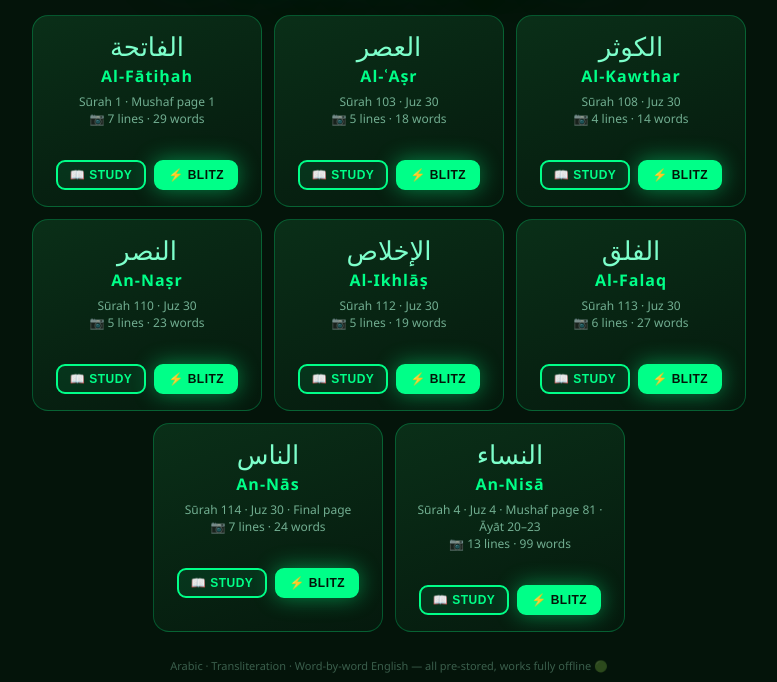
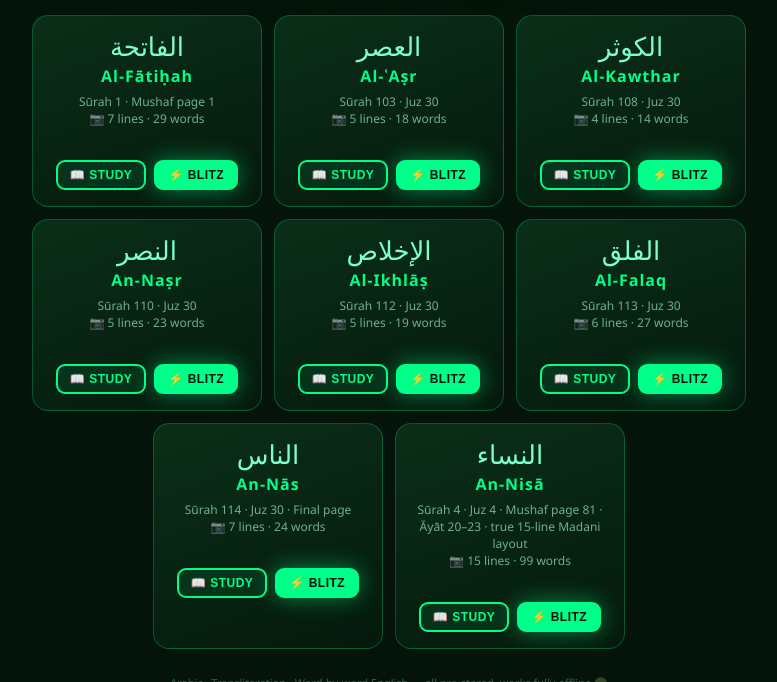
Before and after one commit to mrbugimposter3-ship-it/quran-blitz, a plain HTML site: page index.html in a window 1280 px wide. Shown: the part 118-800 px from the top of the page, without its empty margins (251-1028 px from the left). Drawn offline with Linux system fonts and the light colour scheme.

Commit message:
Page 81: exact 15-line Madani mushaf layout (verified vs quran.com API)

```diff
--- a/index.html
+++ b/index.html
@@ -313,21 +313,23 @@ const PAGES=[
    [W('الَّذِي','Alladhī','Who'),W('يُوَسْوِسُ','yuwaswisu','whispers'),W('فِي','fī','into'),W('صُدُورِ','ṣudūri','the chests'),W('النَّاسِ','an-nās','of mankind')],
    [W('مِنَ','Mina','From'),W('الْجِنَّةِ','al-jinnati','the jinn'),W('وَالنَّاسِ','wan-nāsi','and mankind')]
   ]},
-  { id:'nisa', name:'An-Nisā', arabicName:'النساء', ref:'Sūrah 4 · Juz 4 · Mushaf page 81 · Āyāt 20–23',
+  { id:'nisa', name:'An-Nisā', arabicName:'النساء', ref:'Sūrah 4 · Juz 4 · Mushaf page 81 · Āyāt 20–23 · true 15-line Madani layout',
   lines:[
-   [W('وَإِنْ','Wa-in','And if'),W('أَرَدتُّمُ','aradtum','you intend'),W('ٱسْتِبْدَالَ','istibdāla','replacing'),W('زَوْجٍ','zawjin','a wife'),W('مَّكَانَ','makāna','in place of'),W('زَوْجٍ','zawjin','a wife'),W('وَءَاتَيْتُمْ','wa-ātaytum','and you have given')],
-   [W('إِحْدَىٰهُنَّ','iḥdāhunna','one of them'),W('قِنطَارًا','qinṭāran','a heap (of gold)'),W('فَلَا','falā','then do not'),W('تَأْخُذُوا۟','ta’khudhū','take'),W('مِنْهُ','minhu','from it'),W('شَيْـًٔا','shay’an','anything'),W('أَتَأْخُذُونَهُۥ','ata’khudhūnahu','Would you take it')],
-   [W('بُهْتَـٰنًا','buhtānan','(by) slander'),W('وَإِثْمًا','wa-ithman','and a sin'),W('مُّبِينًا','mubīnan','clear'),V(20),W('وَكَيْفَ','wakayfa','And how'),W('تَأْخُذُونَهُۥ','ta’khudhūnahu','could you take it'),W('وَقَدْ','waqad','when'),W('أَفْضَىٰ','afḍā','has gone')],
-   [W('بَعْضُكُمْ','baʿḍukum','one of you'),W('إِلَىٰ','ilā','to'),W('بَعْضٍ','baʿḍin','another'),W('وَأَخَذْنَ','wa-akhadhna','and they have taken'),W('مِنكُم','minkum','from you'),W('مِّيثَـٰقًا','mīthāqan','a covenant'),W('غَلِيظًا','ghalīẓan','solemn'),V(21)],
-   [W('وَلَا','walā','And do not'),W('تَنكِحُوا۟','tankiḥū','marry'),W('مَا','mā','whom'),W('نَكَحَ','nakaḥa','married'),W('ءَابَآؤُكُم','ābā’ukum','your fathers'),W('مِّنَ','mina','of'),W('ٱلنِّسَآءِ','an-nisā’i','the women')],
-   [W('إِلَّا','illā','except'),W('مَا','mā','what'),W('قَدْ','qad','has'),W('سَلَفَ','salafa','passed before'),W('إِنَّهُۥ','innahu','indeed it'),W('كَانَ','kāna','was'),W('فَـٰحِشَةً','fāḥishatan','an immorality'),W('وَمَقْتًا','wamaqtan','and hateful'),W('وَسَآءَ','wasā’a','and an evil'),W('سَبِيلًا','sabīlan','way'),V(22)],
-   [W('حُرِّمَتْ','Ḥurrimat','Forbidden'),W('عَلَيْكُمْ','ʿalaykum','to you'),W('أُمَّهَـٰتُكُمْ','ummahātukum','are your mothers'),W('وَبَنَاتُكُمْ','wabanātukum','and your daughters'),W('وَأَخَوَٰتُكُمْ','wa-akhawātukum','and your sisters'),W('وَعَمَّـٰتُكُمْ','wa-ʿammātukum','and your paternal aunts'),W('وَخَـٰلَـٰتُكُمْ','wakhālātukum','and your maternal aunts')],
-   [W('وَبَنَاتُ','wabanātu','and the daughters'),W('ٱلْأَخِ','al-akhi','of the brother'),W('وَبَنَاتُ','wabanātu','and the daughters'),W('ٱلْأُخْتِ','al-ukhti','of the sister'),W('وَأُمَّهَـٰتُكُمُ','wa-ummahātukumu','and your mothers'),W('ٱلَّـٰتِىٓ','allātī','who'),W('أَرْضَعْنَكُمْ','arḍaʿnakum','nursed you')],
-   [W('وَأَخَوَٰتُكُم','wa-akhawātukum','and your sisters'),W('مِّنَ','mina','from'),W('ٱلرَّضَـٰعَةِ','ar-raḍāʿati','suckling'),W('وَأُمَّهَـٰتُ','wa-ummahātu','and the mothers'),W('نِسَآئِكُمْ','nisā’ikum','of your wives'),W('وَرَبَـٰٓئِبُكُمُ','warabā’ibukumu','and your stepdaughters')],
-   [W('ٱلَّـٰتِى','allātī','who'),W('فِى','fī','are in'),W('حُجُورِكُم','ḥujūrikum','your care'),W('مِّن','min','from'),W('نِّسَآئِكُمُ','nisā’ikumu','your wives'),W('ٱلَّـٰتِى','allātī','whom'),W('دَخَلْتُم','dakhaltum','you have gone in'),W('بِهِنَّ','bihinna','unto them')],
-   [W('فَإِن','fa-in','but if'),W('لَّمْ','lam','not'),W('تَكُونُوا۟','takūnū','you have'),W('دَخَلْتُم','dakhaltum','gone in'),W('بِهِنَّ','bihinna','unto them'),W('فَلَا','falā','then no'),W('جُنَاحَ','junāḥa','sin'),W('عَلَيْكُمْ','ʿalaykum','upon you')],
-   [W('وَحَلَـٰٓئِلُ','waḥalā’ilu','and the wives'),W('أَبْنَآئِكُمُ','abnā’ikumu','of your sons'),W('ٱلَّذِينَ','alladhīna','who'),W('مِنْ','min','are from'),W('أَصْلَـٰبِكُمْ','aṣlābikum','your loins'),W('وَأَن','wa-an','and that'),W('تَجْمَعُوا۟','tajmaʿū','you combine')],
-   [W('بَيْنَ','bayna','between'),W('ٱلْأُخْتَيْنِ','al-ukhtayn','the two sisters'),W('إِلَّا','illā','except'),W('مَا','mā','what'),W('قَدْ','qad','has'),W('سَلَفَ','salafa','passed before'),W('إِنَّ','inna','indeed'),W('ٱللَّهَ','Allāha','Allah'),W('كَانَ','kāna','is ever'),W('غَفُورًا','ghafūran','Forgiving'),W('رَّحِيمًا','raḥīman','Merciful'),V(23)]
+   [W('وَإِنْ','Wa-in','And if'),W('أَرَدتُّمُ','aradtum','you intend'),W('ٱسْتِبْدَالَ','istibdāla','replacing'),W('زَوْجٍۢ','zawjin','a wife'),W('مَّكَانَ','makāna','in place of'),W('زَوْجٍۢ','zawjin','a wife'),W('وَءَاتَيْتُمْ','wa-ātaytum','and you have given')],
+   [W('إِحْدَىٰهُنَّ','iḥdāhunna','one of them'),W('قِنطَارًۭا','qinṭāran','a heap (of gold)'),W('فَلَا','falā','then do not'),W('تَأْخُذُوا۟','ta’khudhū','take'),W('مِنْهُ','minhu','from it'),W('شَيْـًٔا ۚ','shay’an','anything'),W('أَتَأْخُذُونَهُۥ','ata’khudhūnahu','Would you take it')],
+   [W('بُهْتَـٰنًۭا','buhtānan','(by) slander'),W('وَإِثْمًۭا','wa-ithman','and a sin'),W('مُّبِينًۭا','mubīnan','clear'),V(20),W('وَكَيْفَ','wakayfa','And how'),W('تَأْخُذُونَهُۥ','ta’khudhūnahu','could you take it'),W('وَقَدْ','waqad','when'),W('أَفْضَىٰ','afḍā','has gone')],
+   [W('بَعْضُكُمْ','baʿḍukum','one of you'),W('إِلَىٰ','ilā','to'),W('بَعْضٍۢ','baʿḍin','another'),W('وَأَخَذْنَ','wa-akhadhna','and they have taken'),W('مِنكُم','minkum','from you'),W('مِّيثَـٰقًا','mīthāqan','a covenant')],
+   [W('غَلِيظًۭا','ghalīẓan','solemn'),V(21),W('وَلَا','walā','And do not'),W('تَنكِحُوا۟','tankiḥū','marry'),W('مَا','mā','whom'),W('نَكَحَ','nakaḥa','married'),W('ءَابَآؤُكُم','ābā’ukum','your fathers'),W('مِّنَ','mina','of')],
+   [W('ٱلنِّسَآءِ','an-nisā’i','the women'),W('إِلَّا','illā','except'),W('مَا','mā','what'),W('قَدْ','qad','has'),W('سَلَفَ ۚ','salafa','passed before'),W('إِنَّهُۥ','innahu','indeed it'),W('كَانَ','kāna','was'),W('فَـٰحِشَةًۭ','fāḥishatan','an immorality'),W('وَمَقْتًۭا','wamaqtan','and hateful')],
+   [W('وَسَآءَ','wasā’a','and an evil'),W('سَبِيلًا','sabīlan','way'),V(22),W('حُرِّمَتْ','Ḥurrimat','Forbidden'),W('عَلَيْكُمْ','ʿalaykum','to you'),W('أُمَّهَـٰتُكُمْ','ummahātukum','are your mothers')],
+   [W('وَبَنَاتُكُمْ','wabanātukum','and your daughters'),W('وَأَخَوَٰتُكُمْ','wa-akhawātukum','and your sisters'),W('وَعَمَّـٰتُكُمْ','wa-ʿammātukum','and your paternal aunts'),W('وَخَـٰلَـٰتُكُمْ','wakhālātukum','and your maternal aunts'),W('وَبَنَاتُ','wabanātu','and the daughters')],
+   [W('ٱلْأَخِ','al-akhi','of the brother'),W('وَبَنَاتُ','wabanātu','and the daughters'),W('ٱلْأُخْتِ','al-ukhti','of the sister'),W('وَأُمَّهَـٰتُكُمُ','wa-ummahātukumu','and your mothers'),W('ٱلَّـٰتِىٓ','allātī','who'),W('أَرْضَعْنَكُمْ','arḍaʿnakum','nursed you')],
+   [W('وَأَخَوَٰتُكُم','wa-akhawātukum','and your sisters'),W('مِّنَ','mina','from'),W('ٱلرَّضَـٰعَةِ','ar-raḍāʿati','suckling'),W('وَأُمَّهَـٰتُ','wa-ummahātu','and the mothers'),W('نِسَآئِكُمْ','nisā’ikum','of your wives')],
+   [W('وَرَبَـٰٓئِبُكُمُ','warabā’ibukumu','and your stepdaughters'),W('ٱلَّـٰتِى','allātī','who'),W('فِى','fī','are in'),W('حُجُورِكُم','ḥujūrikum','your care'),W('مِّن','min','from'),W('نِّسَآئِكُمُ','nisā’ikumu','your wives')],
+   [W('ٱلَّـٰتِى','allātī','whom'),W('دَخَلْتُم','dakhaltum','you have gone in'),W('بِهِنَّ','bihinna','unto them'),W('فَإِن','fa-in','but if'),W('لَّمْ','lam','not'),W('تَكُونُوا۟','takūnū','you have'),W('دَخَلْتُم','dakhaltum','gone in'),W('بِهِنَّ','bihinna','unto them')],
+   [W('فَلَا','falā','then no'),W('جُنَاحَ','junāḥa','sin'),W('عَلَيْكُمْ','ʿalaykum','upon you'),W('وَحَلَـٰٓئِلُ','waḥalā’ilu','and the wives'),W('أَبْنَآئِكُمُ','abnā’ikumu','of your sons'),W('ٱلَّذِينَ','alladhīna','who')],
+   [W('مِنْ','min','are from'),W('أَصْلَـٰبِكُمْ','aṣlābikum','your loins'),W('وَأَن','wa-an','and that'),W('تَجْمَعُوا۟','tajmaʿū','you combine'),W('بَيْنَ','bayna','between'),W('ٱلْأُخْتَيْنِ','al-ukhtayn','the two sisters')],
+   [W('إِلَّا','illā','except'),W('مَا','mā','what'),W('قَدْ','qad','has'),W('سَلَفَ ۗ','salafa','passed before'),W('إِنَّ','inna','indeed'),W('ٱللَّهَ','Allāha','Allah'),W('كَانَ','kāna','is ever'),W('غَفُورًۭا','ghafūran','Forgiving'),W('رَّحِيمًۭا','raḥīman','Merciful'),V(23)]
   ]},
 ];
 
```
